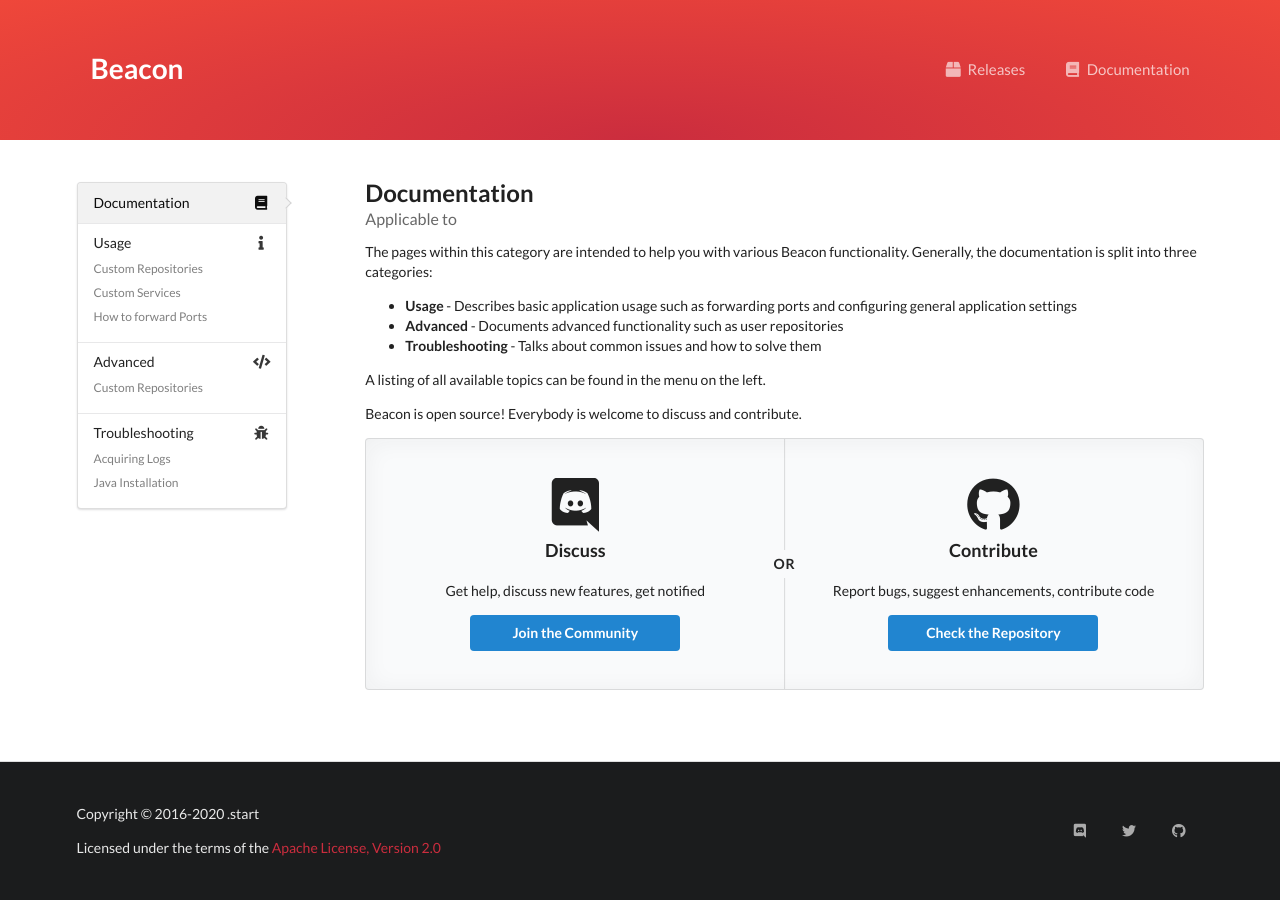
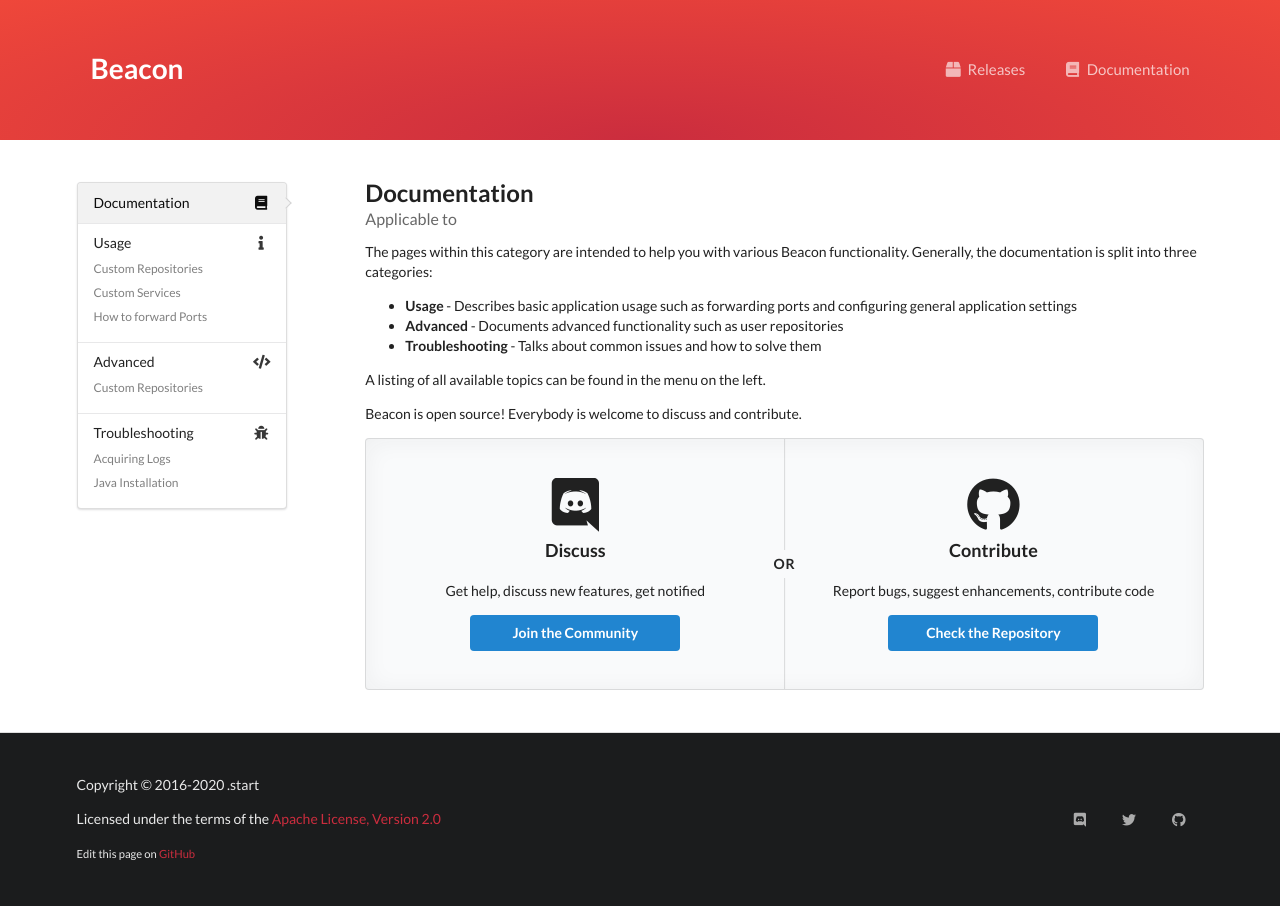
Before and after one commit to dotStart/Beacon, a Jekyll site: the page built from docs/index.html, in a window 1280 px wide. Built offline with Jekyll 4.4.1, drawn with Linux system fonts in a browser that asks for light colours.

Commit message:
Added an edit link.

```diff
--- a/_includes/footer.html
+++ b/_includes/footer.html
@@ -6,6 +6,12 @@
         <p>
           Licensed under the terms of the
           <a href="{{ site.license.url }}">{{ site.license.name }}</a>
+        </p>
+        <p>
+          <small>
+            Edit this page on
+            <a href="{{ site.social.github }}/blob/gh-pages/{{ page.path }}">GitHub</a>
+          </small>
         </p>
       </div>
       <div class="right aligned eight wide column">
```
